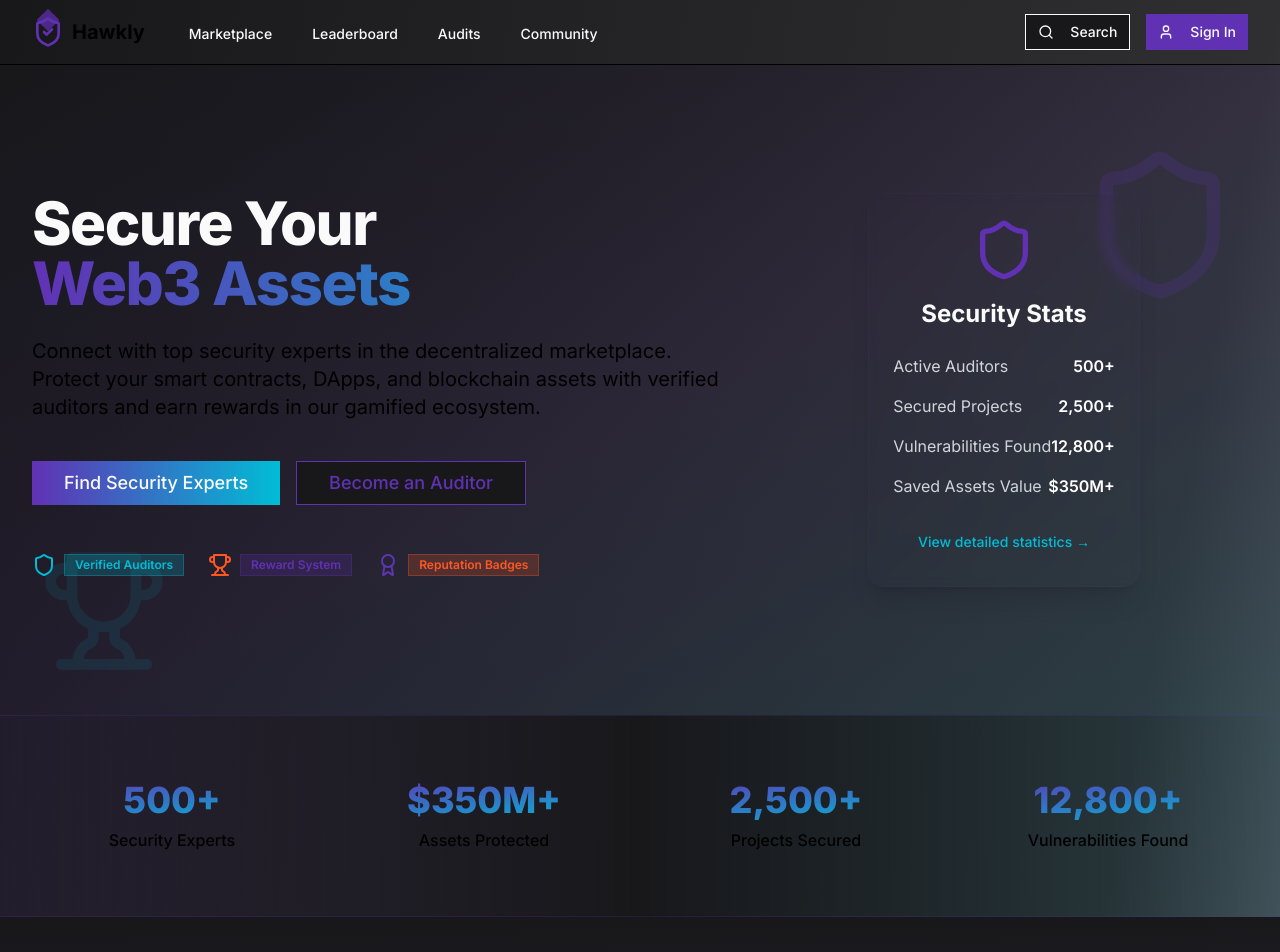
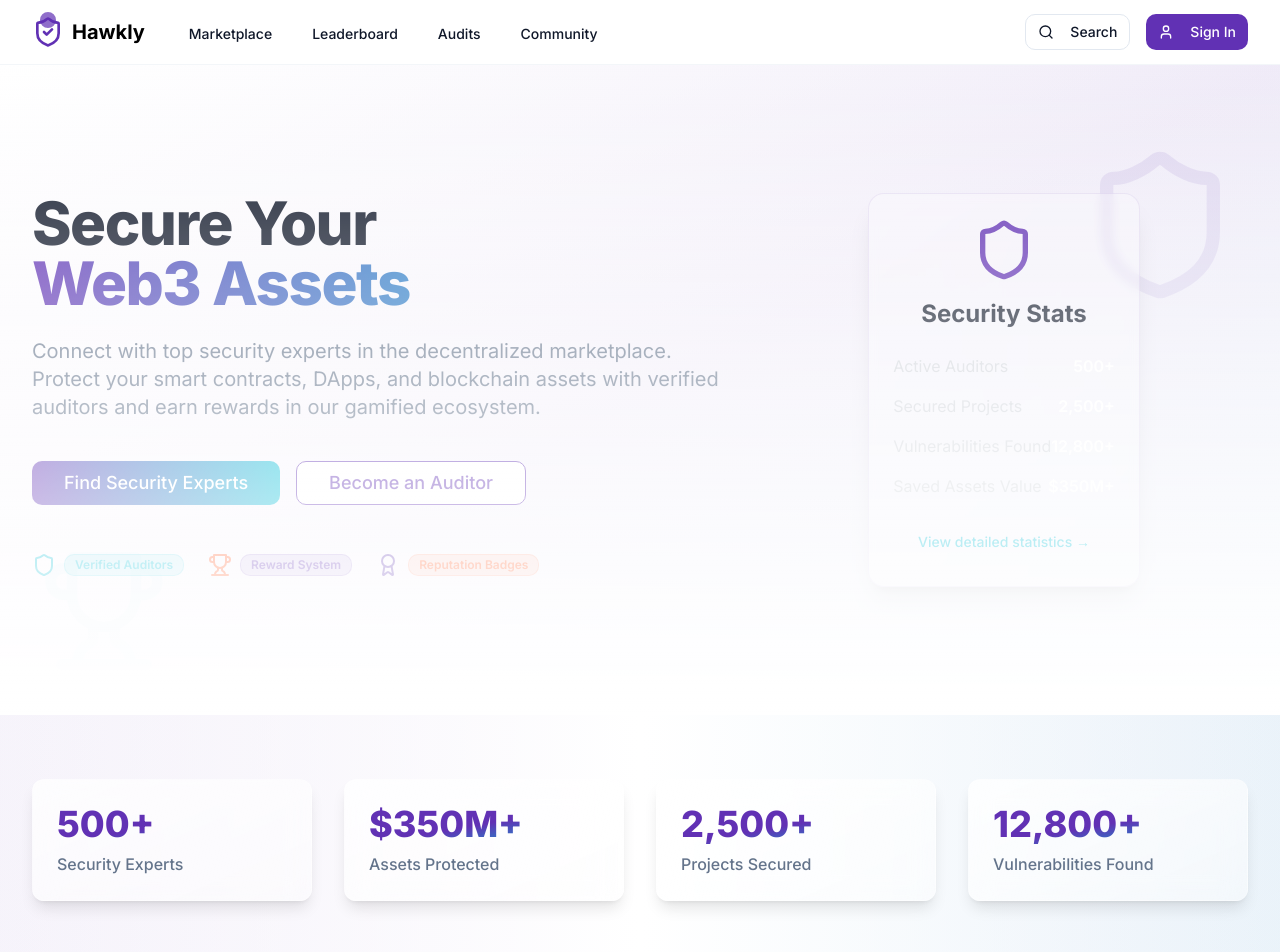
Before and after one commit to wund3run/secure-web3-arena, a React (Vite) app: page / in a window 1280 px wide. Shown: the top 952 px of the page. Built offline with nearby package versions, Linux system fonts and the light colour scheme.

Commit message:
Refactor: Update website theme
Update the website theme to use light color backgrounds and more innovative designs.

```diff
--- a/src/components/home/hero-section.tsx
+++ b/src/components/home/hero-section.tsx
@@ -5,12 +5,12 @@ import { BadgeAward } from "@/components/ui/badge-award";
 
 export function HeroSection() {
   return (
-    <div className="relative overflow-hidden bg-gradient-to-br from-background via-primary/10 to-secondary/10">
-      {/* Decorative elements */}
-      <div className="absolute top-20 right-10 opacity-20">
+    <div className="relative overflow-hidden bg-gradient-to-br from-white via-primary/5 to-secondary/5">
+      {/* Decorative elements with reduced opacity */}
+      <div className="absolute top-20 right-10 opacity-10">
         <Shield className="w-40 h-40 text-web3-purple animate-float" />
       </div>
-      <div className="absolute bottom-10 left-10 opacity-10">
+      <div className="absolute bottom-10 left-10 opacity-5">
         <Trophy className="w-32 h-32 text-web3-teal animate-float" style={{ animationDelay: "2s" }} />
       </div>
 
@@ -86,6 +86,8 @@ export function HeroSection() {
           </div>
         </div>
       </div>
+
+      <div className="absolute inset-0 bg-gradient-to-b from-transparent via-white/50 to-white pointer-events-none" />
     </div>
   );
 }
--- a/src/index.css
+++ b/src/index.css
@@ -5,20 +5,50 @@
 
 @layer base {
   :root {
-    --background: 240 5.9% 10%;
-    --foreground: 0 0% 98%;
+    --background: 0 0% 100%; /* Pure white background */
+    --foreground: 222 47% 11%; /* Dark text for contrast */
 
-    --primary: 262 57% 45%; /* Deep Purple */
-    --primary-foreground: 0 0% 98%;
+    --primary: 262 57% 45%; /* Keep the vibrant purple */
+    --primary-foreground: 0 0% 100%;
 
-    --secondary: 187 100% 42%; /* Vibrant Teal */
-    --secondary-foreground: 222.2 47.4% 11.2%;
+    --secondary: 187 100% 42%; /* Vibrant teal */
+    --secondary-foreground: 0 0% 100%;
 
-    --accent: 14 100% 57%; /* Bright Orange */
-    --accent-foreground: 210 40% 98%;
+    --accent: 14 100% 57%; /* Bright orange */
+    --accent-foreground: 0 0% 100%;
+
+    --card: 0 0% 100%;
+    --card-foreground: 222 47% 11%;
+
+    --popover: 0 0% 100%;
+    --popover-foreground: 222 47% 11%;
+
+    --muted: 210 40% 96%;
+    --muted-foreground: 215.4 16.3% 46.9%;
+
+    --border: 214.3 31.8% 91.4%;
+    --input: 214.3 31.8% 91.4%;
+    --ring: 262 57% 45%;
+
+    --radius: 0.75rem;
 
     --web3-purple: 262 57% 45%;
     --web3-teal: 187 100% 42%;
     --web3-orange: 14 100% 57%;
   }
 }
+
+/* Add glass effect utilities */
+@layer utilities {
+  .glass-effect {
+    @apply backdrop-blur-md bg-white/70 border border-white/20 shadow-lg;
+  }
+
+  .glass-card {
+    @apply bg-gradient-to-br from-white/80 to-white/40 backdrop-blur-md border border-white/20 shadow-lg;
+  }
+
+  .hover-lift {
+    @apply transition-all duration-300 hover:-translate-y-1 hover:shadow-lg;
+  }
+}
--- a/src/pages/Index.tsx
+++ b/src/pages/Index.tsx
@@ -77,12 +77,12 @@ function StatsSection() {
   ];
 
   return (
-    <section className="bg-gradient-to-r from-primary/10 via-background to-secondary/10 py-16 border-y border-primary/20">
+    <section className="bg-gradient-to-r from-primary/5 via-white to-secondary/5 py-16">
       <div className="max-w-7xl mx-auto px-4 sm:px-6 lg:px-8">
         <div className="grid grid-cols-2 md:grid-cols-4 gap-8">
           {stats.map((stat) => (
-            <div key={stat.id} className="text-center">
-              <div className="text-3xl md:text-4xl font-extrabold bg-clip-text text-transparent bg-gradient-to-br from-primary to-secondary mb-2">
+            <div key={stat.id} className="glass-card p-6 rounded-xl hover-lift">
+              <div className="text-3xl md:text-4xl font-extrabold bg-clip-text text-transparent bg-gradient-to-br from-primary via-primary to-secondary mb-2">
                 {stat.value}
               </div>
               <div className="text-muted-foreground font-medium">{stat.label}</div>
@@ -97,7 +97,7 @@ function StatsSection() {
 // Main Index component
 const Index = () => {
   return (
-    <div className="min-h-screen flex flex-col bg-gradient-to-br from-background via-background/90 to-primary/20">
+    <div className="min-h-screen flex flex-col bg-gradient-to-br from-white via-primary/5 to-secondary/5">
       <Navbar />
       <main className="flex-grow">
         <HeroSection />
```
